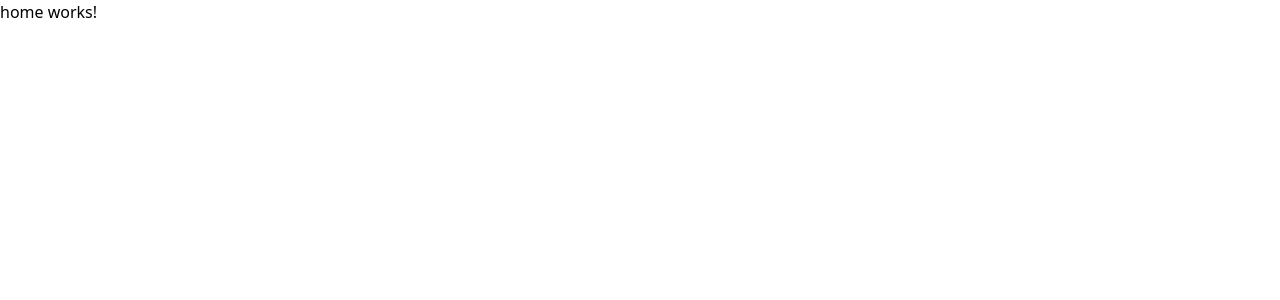
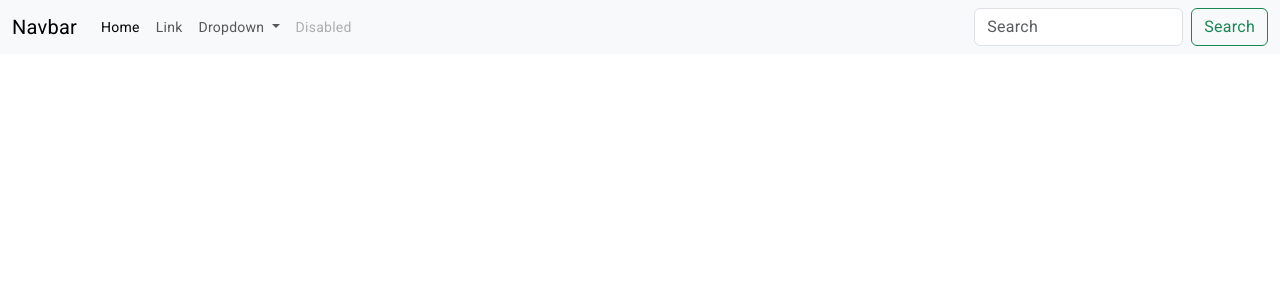
Before and after one commit to najiakn/Bricoli_front, an Angular app in the folder bricoliFront/: page /home in a window 1280 px wide. Shown: the top 300 px of the page. Built offline with nearby package versions, Linux system fonts and the light colour scheme.

Commit message:
creation navbar avce bootstrap

```diff
--- a/bricoliFront/angular.json
+++ b/bricoliFront/angular.json
@@ -25,9 +25,17 @@
               "src/assets"
             ],
             "styles": [
+              "@angular/material/prebuilt-themes/pink-bluegrey.css",
+              "src/styles.css",
+              "node_modules/bootstrap/dist/css/bootstrap.min.css",
               "src/styles.css"
             ],
-            "scripts": []
+
+            "scripts": [
+              "node_modules/jquery/dist/jquery.min.js",
+              "node_modules/popper.js/dist/umd/popper.min.js",
+             "node_modules/bootstrap/dist/js/bootstrap.min.js"
+            ]
           },
           "configurations": {
             "production": {
@@ -87,6 +95,7 @@
               "src/assets"
             ],
             "styles": [
+              "@angular/material/prebuilt-themes/pink-bluegrey.css",
               "src/styles.css"
             ],
             "scripts": []
--- a/bricoliFront/package.json
+++ b/bricoliFront/package.json
@@ -11,14 +11,19 @@
   "private": true,
   "dependencies": {
     "@angular/animations": "^16.2.0",
+    "@angular/cdk": "^16.2.14",
     "@angular/common": "^16.2.0",
     "@angular/compiler": "^16.2.0",
     "@angular/core": "^16.2.0",
     "@angular/forms": "^16.2.0",
+    "@angular/material": "^16.2.14",
     "@angular/platform-browser": "^16.2.0",
     "@angular/platform-browser-dynamic": "^16.2.0",
     "@angular/router": "^16.2.0",
+    "bootstrap": "^5.3.3",
+    "jquery": "^3.7.1",
     "jwt-decode": "^4.0.0",
+    "popper.js": "^1.16.1",
     "rxjs": "~7.8.0",
     "tslib": "^2.3.0",
     "zone.js": "~0.13.0"
--- a/bricoliFront/src/app/app-routing.module.ts
+++ b/bricoliFront/src/app/app-routing.module.ts
@@ -7,7 +7,9 @@
 
 
 const routes: Routes = [
-  { path: '', redirectTo: "/login", pathMatch: 'full' },
+//  { path: '', redirectTo: "/login", pathMatch: 'full' },
+ { path: '', redirectTo: "/home", pathMatch: 'full' },
+
 { path: "login", component: LoginComponent },
   { path: 'register', component: RegisterComponent},
   { path: 'home', component: HomeComponent},
--- a/bricoliFront/src/app/app.module.ts
+++ b/bricoliFront/src/app/app.module.ts
@@ -9,6 +9,7 @@
 import { FormsModule } from '@angular/forms';
 import { RegisterComponent } from './register/register/register.component';
 import { ReactiveFormsModule } from '@angular/forms';
+import { BrowserAnimationsModule } from '@angular/platform-browser/animations';
 
 
 @NgModule({
@@ -23,7 +24,8 @@
     AppRoutingModule,
     FormsModule,
     ReactiveFormsModule,
-    HttpClientModule
+    HttpClientModule,
+    BrowserAnimationsModule
   ],
   providers: [
 
--- a/bricoliFront/src/app/home/home/home.component.html
+++ b/bricoliFront/src/app/home/home/home.component.html
@@ -1 +1,36 @@
-<p>home works!</p>
+<nav class="navbar navbar-expand-lg bg-body-tertiary">
+    <div class="container-fluid">
+      <a class="navbar-brand" href="#">Navbar</a>
+      <button class="navbar-toggler" type="button" data-bs-toggle="collapse" data-bs-target="#navbarSupportedContent" aria-controls="navbarSupportedContent" aria-expanded="false" aria-label="Toggle navigation">
+        <span class="navbar-toggler-icon"></span>
+      </button>
+      <div class="collapse navbar-collapse" id="navbarSupportedContent">
+        <ul class="navbar-nav me-auto mb-2 mb-lg-0">
+          <li class="nav-item">
+            <a class="nav-link active" aria-current="page" href="#">Home</a>
+          </li>
+          <li class="nav-item">
+            <a class="nav-link" href="#">Link</a>
+          </li>
+          <li class="nav-item dropdown">
+            <a class="nav-link dropdown-toggle" href="#" role="button" data-bs-toggle="dropdown" aria-expanded="false">
+              Dropdown
+            </a>
+            <ul class="dropdown-menu">
+              <li><a class="dropdown-item" href="#">Action</a></li>
+              <li><a class="dropdown-item" href="#">Another action</a></li>
+              <li><hr class="dropdown-divider"></li>
+              <li><a class="dropdown-item" href="#">Something else here</a></li>
+            </ul>
+          </li>
+          <li class="nav-item">
+            <a class="nav-link disabled" aria-disabled="true">Disabled</a>
+          </li>
+        </ul>
+        <form class="d-flex" role="search">
+          <input class="form-control me-2" type="search" placeholder="Search" aria-label="Search">
+          <button class="btn btn-outline-success" type="submit">Search</button>
+        </form>
+      </div>
+    </div>
+  </nav>
--- a/bricoliFront/src/index.html
+++ b/bricoliFront/src/index.html
@@ -6,8 +6,11 @@
   <base href="/">
   <meta name="viewport" content="width=device-width, initial-scale=1">
   <link rel="icon" type="image/x-icon" href="favicon.ico">
+  <link rel="preconnect" href="https://fonts.gstatic.com">
+  <link href="https://fonts.googleapis.com/css2?family=Roboto:wght@300;400;500&display=swap" rel="stylesheet">
+  <link href="https://fonts.googleapis.com/icon?family=Material+Icons" rel="stylesheet">
 </head>
-<body>
+<body class="mat-typography">
   <app-root></app-root>
 </body>
 </html>
--- a/bricoliFront/src/styles.css
+++ b/bricoliFront/src/styles.css
@@ -1,3 +1,5 @@
 @tailwind base;
 @tailwind components;
 @tailwind utilities;
+html, body { height: 100%; }
+body { margin: 0; font-family: Roboto, "Helvetica Neue", sans-serif; }
```
Also changed, not shown: 1 other file (tests, documents, lock files or other folders).
